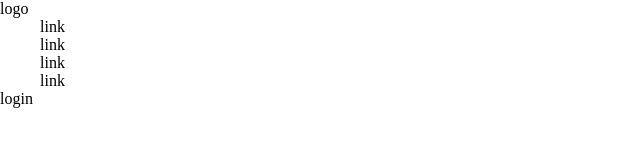
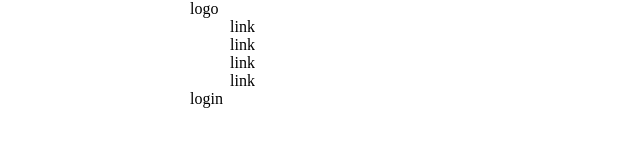
Before and after one commit to Leonardo-Corazzini/htmlcss-struttura-discord, a plain HTML site: page index.html in a window 1280 px wide. Shown: the whole page, without its empty margins (0-640 px from the left). Drawn offline with Linux system fonts and the light colour scheme.

Commit message:
fix header strcture and add conteiner

```diff
--- a/css/app.css
+++ b/css/app.css
@@ -15,3 +15,8 @@ a {
 img {
 	max-width: 100%;
 }
+/* LAYOUT */
+.conteiner{
+    width: 900px;
+    margin: 0 auto;
+}
--- a/index.html
+++ b/index.html
@@ -8,7 +8,8 @@
 </head>
 <body>
     <header class="main-header">
-        <nav class="navbar">
+     <div class="conteiner">
+        <nav class="row navbar">
             <div class="logo">logo</div>
             <ul class="main menu">
                 <li><a href=""></a>link</li>
@@ -18,6 +19,7 @@
             </ul>
             <a class="cta" href="">login</a>
         </nav>
+     </div>
     </header>
 </body>
 </html>
```
